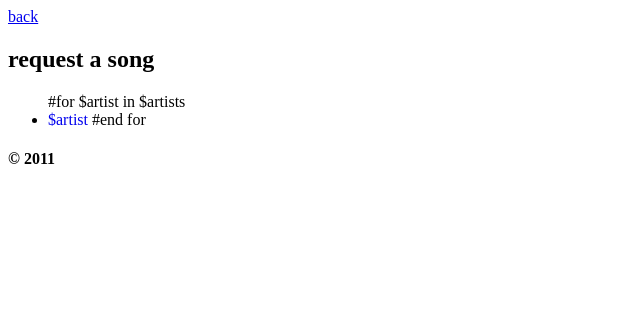
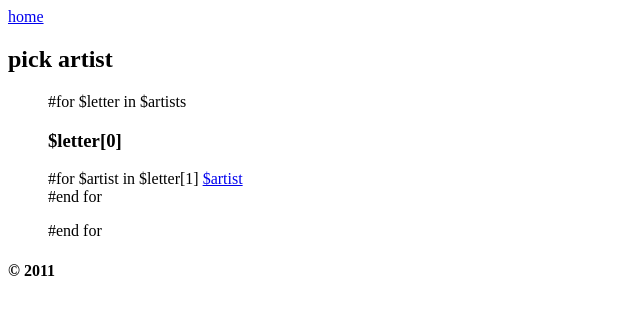
Before and after one commit to BaN4NaJ0e/webDJ, a Python web app: template templates/artists.html in a window 1280 px wide. Shown: the top 315 px of the page, without its empty margins (0-640 px from the left). Run offline with Jinja, Linux system fonts and the light colour scheme; the template is opened without the code that fills it, so the values that code supplies are empty; some libraries are stand-ins or nearby versions.

Commit message:
new experimental artist list with faster load time

```diff
--- a/templates/artists.html
+++ b/templates/artists.html
@@ -1,10 +1,10 @@
 <html xmlns="http://www.w3.org/1999/xhtml">
   <head>
 	<title>vote your song!</title>
-	 <meta charset="utf-8">
-	<link rel="stylesheet" href="/static/jquery.mobile-1.0a4.1.compressed.css" />
-	<script type="text/javascript" src="http://code.jquery.com/jquery-1.5.2.min.js"></script>
-	<script type="text/javascript" src="/static/jquery.mobile-1.0a4.1-fix.compressed.js"></script>
+	<meta charset="utf-8">
+	<link rel="stylesheet" href="/static/jquery.mobile-1.0b1.css" />
+	<script src="http://code.jquery.com/jquery-1.6.1.min.js"></script>
+	<script src="/static/jquery.mobile-1.0b1.min.js"></script>
 
 </head>
 <body class="index">
@@ -12,15 +12,22 @@
 <div data-role="page" id="home" >
 
 	<div data-role="header" data-theme="b">
-	<a href="/" rel="external" data-icon="back">back</a>
-	<h2>request a song</h2>
+	<a href="/" rel="external" data-icon="home">home</a>
+	<h2>pick artist</h2>
 	</div><!-- /header -->
 
 <div data-role="content">
 
-<ul data-role="listview" data-theme="d" data-filter="true">
-		#for $artist in $artists
-		<li> <a href="/artists/?artist=$artist" rel="external" class="ui-link-inherit">$artist</a </li>
+<ul data-role="listview" data-theme="d" data-filter="false">
+		#for $letter in $artists
+			<div data-role="collapsible" data-collapsed="true">
+			<h3>$letter[0]</h3>
+				<p>
+				#for $artist in $letter[1]
+					<a href="/artists/?artist=$artist" rel="external">$artist</a> <br>
+				#end for
+				</p>
+			</div>
 		#end for
 </ul>
 
```
Also changed, not shown: createSearchTree.py (+37 -4 lines), templates/admin.html (+3 -4 lines), templates/alben.html (+5 -4 lines), templates/index.html (+6 -6 lines).
